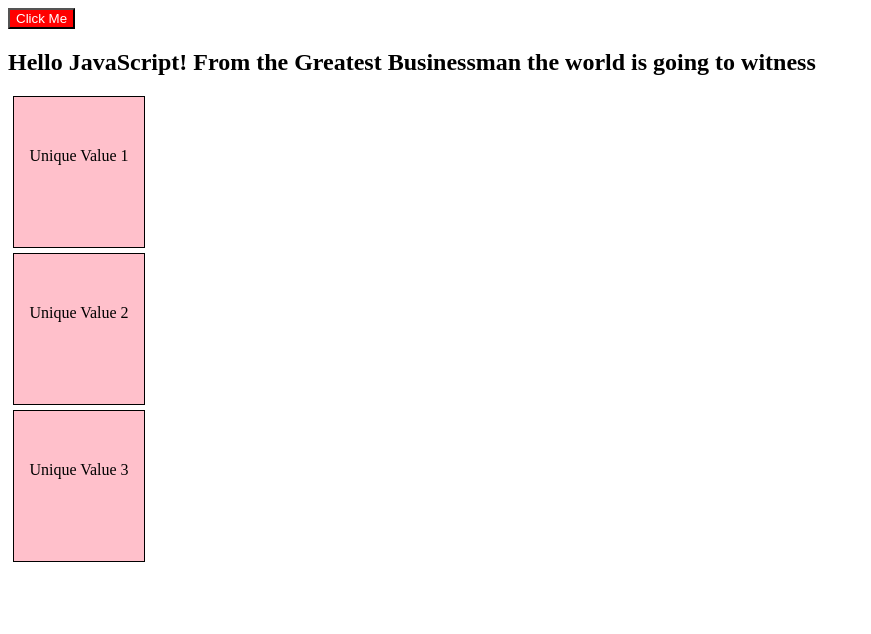
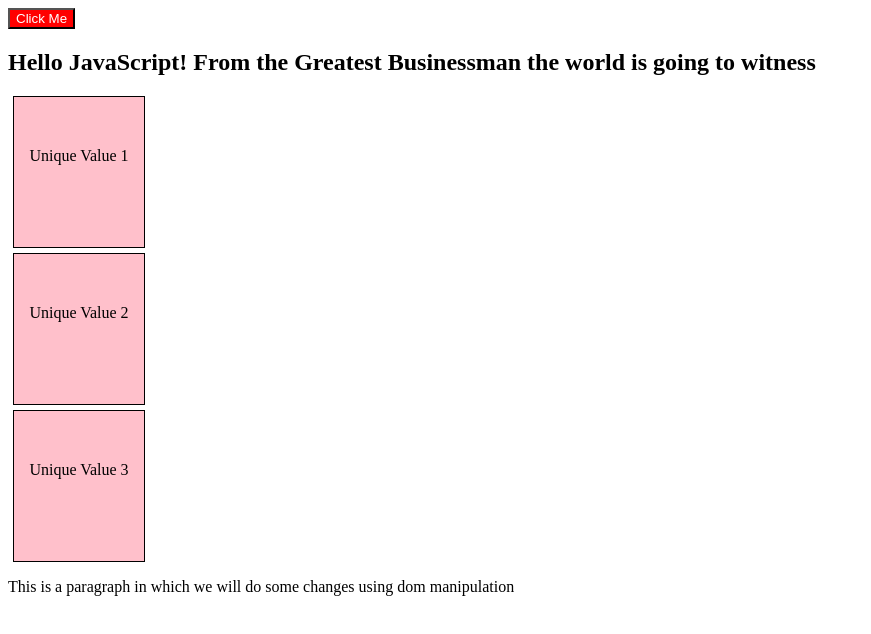
Before and after one commit to Fahad-Rafiq06/JS-Practice-Questions, a plain HTML site: page index.html in a window 1280 px wide. Shown: the whole page, without its empty margins (0-871 px from the left). Drawn offline with Linux system fonts and the light colour scheme.

Commit message:
Update index.html

```diff
--- a/index.html
+++ b/index.html
@@ -13,6 +13,10 @@
     <div class="box">Second Div</div>
     <div class="box">Third Div</div>
 
+    <p class="para">
+        This is a paragraph in which we will do some changes using dom manipulation
+    </p>
+
     <script src="script.js"></script>
 </body>
 </html>
```
